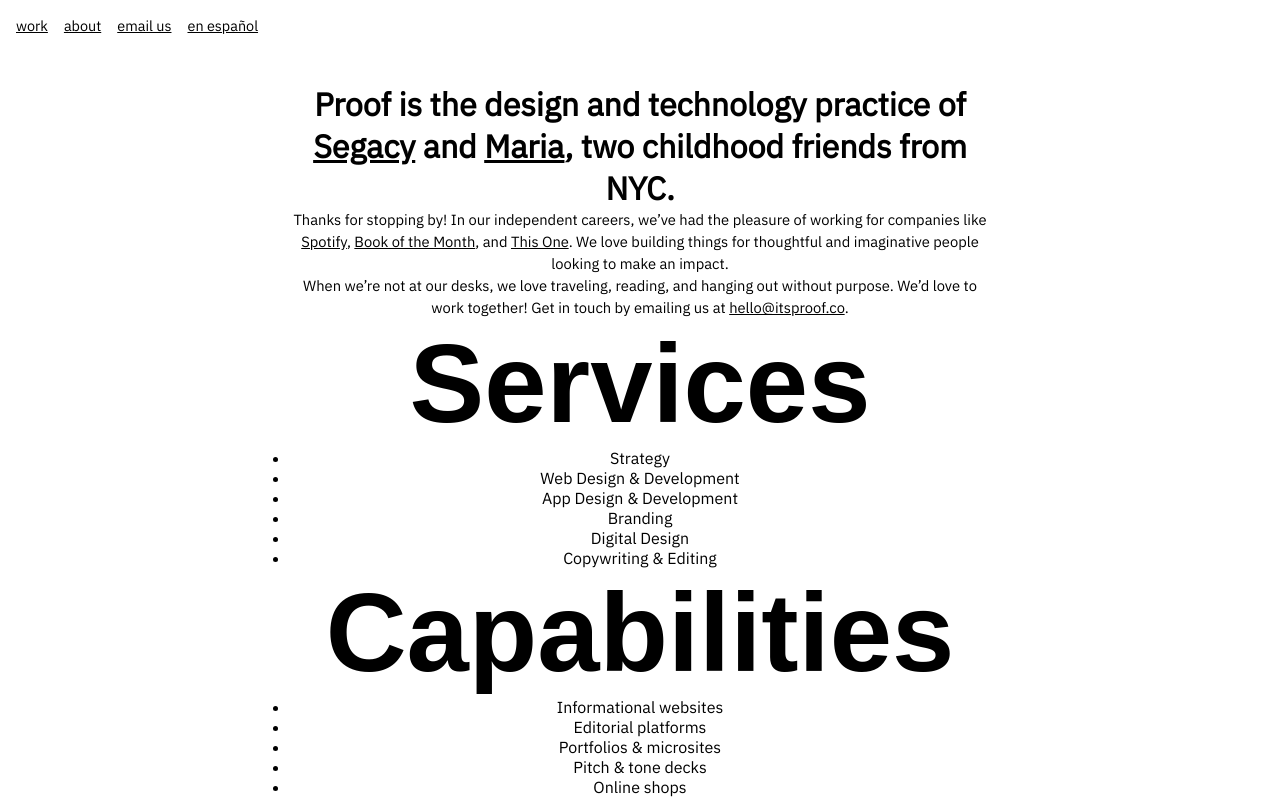
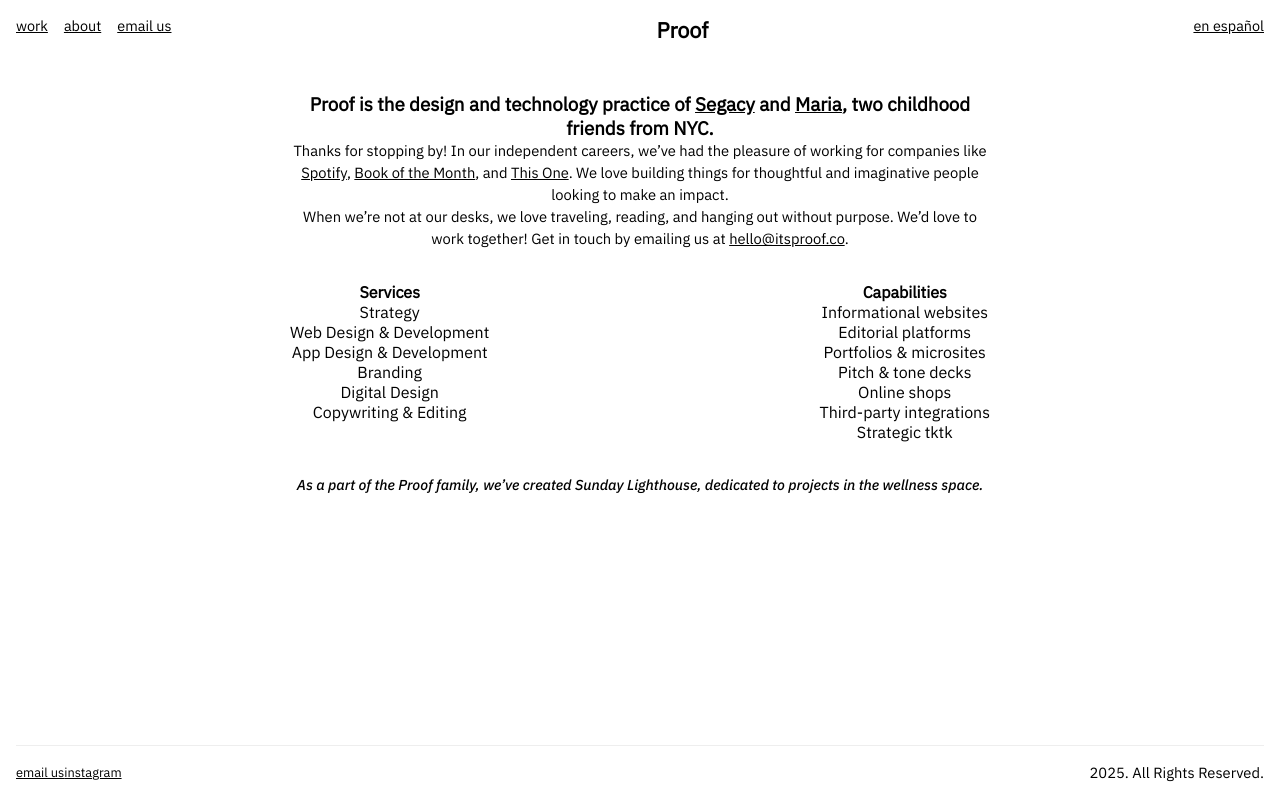
Before and after one commit to mmergal92/Proof_website, a React (Create React App) app: page /about in a window 1280 px wide. Built offline with nearby package versions, Linux system fonts and the light colour scheme; the HTML template or start-up script is replaced by a standard one; a web font is replaced by a local one.

Commit message:
editing about

```diff
--- a/src/App.css
+++ b/src/App.css
@@ -637,6 +637,7 @@ input[type=number]::-webkit-outer-spin-button {
   flex-wrap: wrap;
 }
 
+
 .top-nav .lang {
   margin-left: auto;
 }
@@ -651,7 +652,7 @@ input[type=number]::-webkit-outer-spin-button {
   text-decoration: underline;
 }
 
-.services {
+.about-services {
   display: flex;
   justify-content: space-between;
   gap: 2rem;
@@ -659,13 +660,13 @@ input[type=number]::-webkit-outer-spin-button {
   flex-wrap: wrap;
 }
 
-.services h2 {
+.about-services h2 {
   font-size: 1rem;
   font-style: italic;
   margin-bottom: 0.5rem;
 }
 
-.services ul {
+.about-services ul {
   list-style: none;
   padding: 0;
   margin: 0;
--- a/src/pages/about.js
+++ b/src/pages/about.js
@@ -11,18 +11,23 @@ const About = () =>{
   return (
     <div className="about-page">
       <header className="top-nav">
-        <nav>
+        <nav className="right-nav">
           <a href="/">work</a>
           <a href="/about">about</a>
           <a href="mailto:hello@itsproof.co">email us</a>
+        </nav>
+        <nav className="center-nav">
+          <h1>Proof</h1>
+        </nav>
+        <nav className="left-nav">
           <a href="/" className="lang">en español</a>
         </nav>
       </header>
 
       <main className="about-content">
-        <h1>
+        <h3>
           Proof is the design and technology practice of <span className="underline">Segacy</span> and <span className="underline">Maria</span>, two childhood friends from NYC.
-        </h1>
+        </h3>
         <p>
           Thanks for stopping by! In our independent careers, we’ve had the pleasure of working for companies like <a href="/">Spotify</a>, <a href="/">Book of the Month</a>, and <a href="/">This One</a>. We love building things for thoughtful and imaginative people looking to make an impact.
         </p>
@@ -32,7 +37,7 @@ const About = () =>{
 
         <div className="about-services">
           <div>
-            <h2>Services</h2>
+            <h4>Services</h4>
             <ul>
               <li>Strategy</li>
               <li>Web Design & Development</li>
@@ -43,7 +48,7 @@ const About = () =>{
             </ul>
           </div>
           <div>
-            <h2>Capabilities</h2>
+            <h4>Capabilities</h4>
             <ul>
               <li>Informational websites</li>
               <li>Editorial platforms</li>
```
